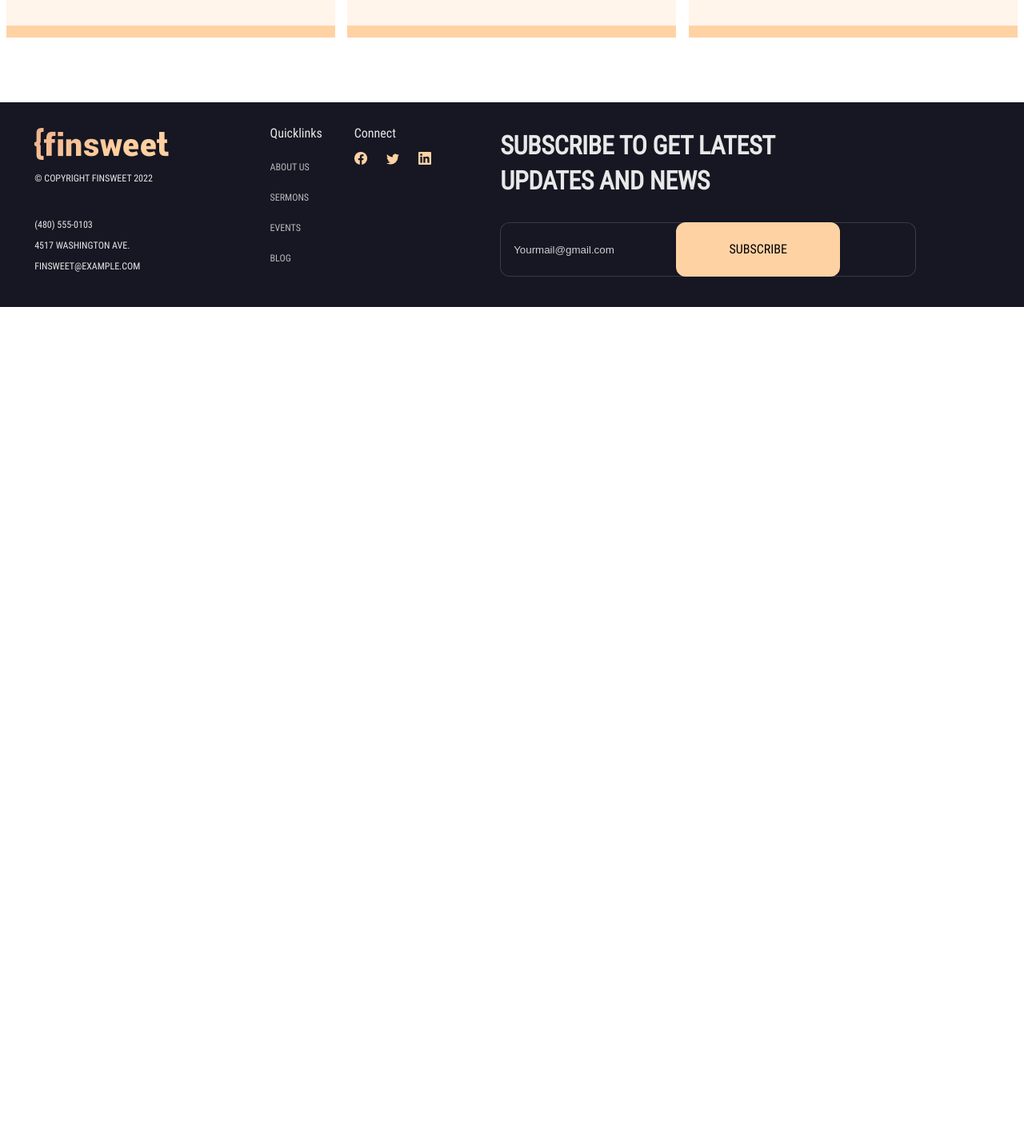
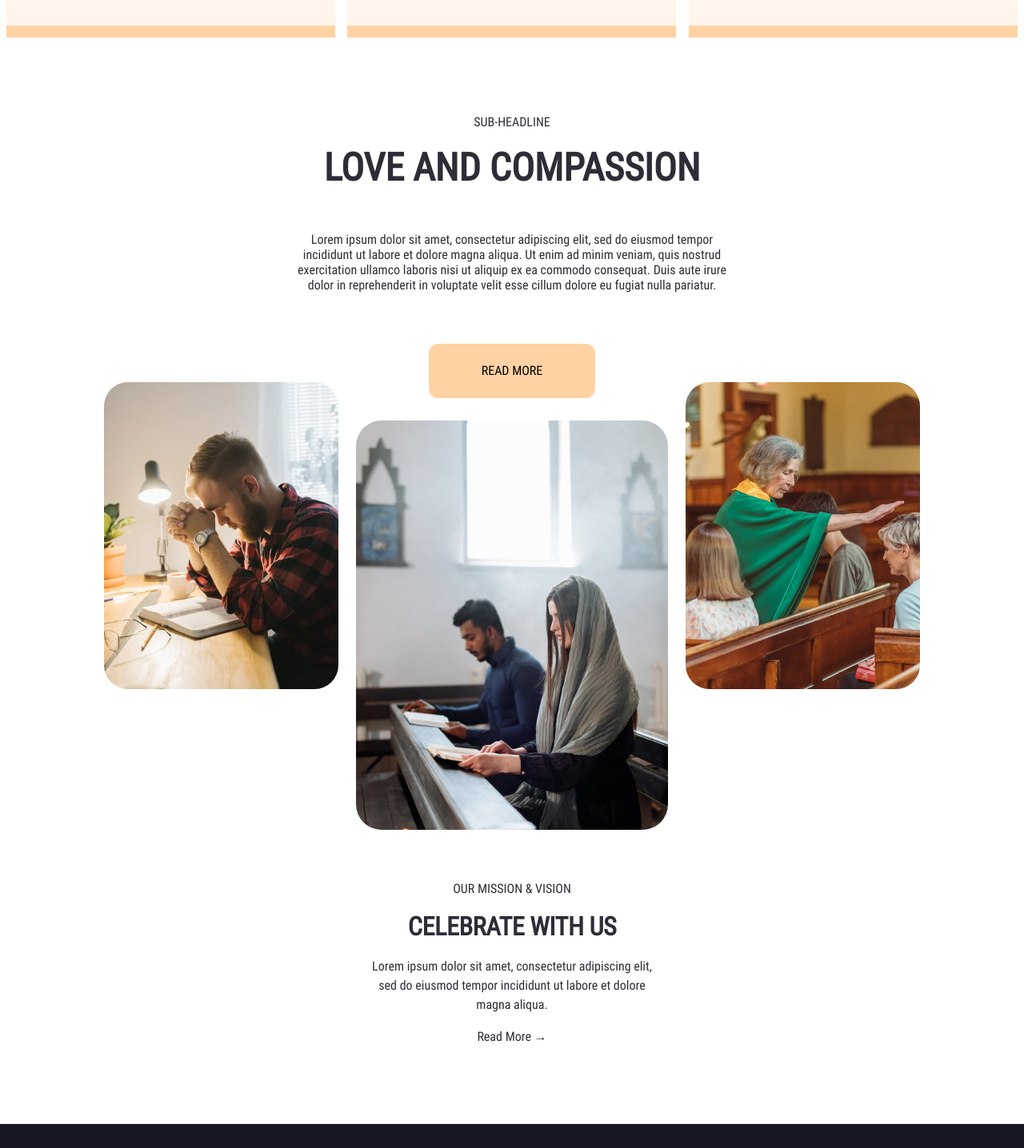
Before and after one commit to NicoFernando19/Church, a React (Create React App) app: page / in a window 1280 px wide. Shown: the part 1460-2896 px from the top of the page at 80% size. Before the commit the page ends 1844 px from the top, so only its background shows below. Built offline with nearby package versions, Linux system fonts and the light colour scheme.

Commit message:
added third section of the home page

```diff
--- /dev/null
+++ b/src/Components/WelcomeComponent/Welcome.js
@@ -0,0 +1,74 @@
+import React from "react";
+import Text from "../../elements/text/Text";
+import Gallery from "../../elements/gallery/Gallery";
+import Container from "../../elements/wrapper/container/Container";
+import Row from "../../elements/wrapper/row/Row";
+import styles from "./Welcome.module.scss";
+import Button from "../../elements/button/Button";
+
+const Welcome = () => {
+  return (
+    <Container className={styles.margin}>
+      <Row className={styles.row}>
+        <Text heading={"h6"} className={styles.subHeadline}>
+          Sub-Headline
+        </Text>
+      </Row>
+      <Row className={styles.row}>
+        <Text heading={"h2"} className={styles.headline}>
+          Love and Compassion
+        </Text>
+      </Row>
+      <Row className={styles.row}>
+        <div className={styles.rowTextDesc}>
+          <Text
+            heading={"h6"}
+            className={`${styles.subHeadline} ${styles.welcomeDesc}`}
+          >
+            Lorem ipsum dolor sit amet, consectetur adipiscing elit, sed do
+            eiusmod tempor incididunt ut labore et dolore magna aliqua. Ut enim
+            ad minim veniam, quis nostrud exercitation ullamco laboris nisi ut
+            aliquip ex ea commodo consequat. Duis aute irure dolor in
+            reprehenderit in voluptate velit esse cillum dolore eu fugiat nulla
+            pariatur.
+          </Text>
+        </div>
+      </Row>
+      <Row className={`${styles.row} ${styles.button}`}>
+        <Button primary={true}>Read More</Button>
+      </Row>
+      <Row className={`${styles.contentCenter} ${styles.marginGallery}`}>
+        <Gallery
+          imageLeft={styles.imageLeft}
+          imageCenter={styles.imageCenter}
+          imageRight={styles.imageRight}
+        />
+      </Row>
+      <Row className={`${styles.row} ${styles.ourMissionMargin}`}>
+        <Text heading={"h6"} className={styles.ourMission}>
+          Our Mission & Vision
+        </Text>
+      </Row>
+      <Row className={styles.row}>
+        <Text heading={"h4"} className={styles.celebrate}>
+          Celebrate with us
+        </Text>
+      </Row>
+      <Row className={styles.row}>
+        <div style={{ width: "28%" }}>
+          <Text heading={"h6"} className={styles.loremText}>
+            Lorem ipsum dolor sit amet, consectetur adipiscing elit, sed do
+            eiusmod tempor incididunt ut labore et dolore magna aliqua.
+          </Text>
+        </div>
+      </Row>
+      <Row className={styles.row}>
+        <Text heading={"h6"} className={styles.readMore}>
+          Read More &rarr;
+        </Text>
+      </Row>
+    </Container>
+  );
+};
+
+export default Welcome;
--- /dev/null
+++ b/src/Components/WelcomeComponent/Welcome.module.scss
@@ -0,0 +1,92 @@
+@import "../../styles/homeImages.scss";
+@import "../../styles/colors.scss";
+
+.headline {
+  color: $black;
+  font-weight: 700;
+  line-height: 64px;
+  margin-top: 0;
+}
+
+.margin {
+  margin: 5rem 0 5rem 0;
+}
+
+.subHeadline {
+  color: $black;
+  font-weight: 400;
+  line-height: 19px;
+}
+
+.row {
+  justify-content: space-around;
+
+  &TextDesc {
+    width: 44%;
+  }
+}
+
+.welcomeDesc {
+  text-transform: none;
+  margin-top: 0;
+}
+
+.contentCenter {
+  justify-content: center;
+}
+
+.imageLeft {
+  background-image: $beardedMan;
+}
+
+.imageCenter {
+  background-image: $readingBook;
+}
+
+.imageRight {
+  background-image: $blessingImage;
+}
+
+.button {
+  position: absolute;
+  left: 0;
+  right: 0;
+  margin-top: 3rem;
+}
+
+.marginGallery {
+  margin: 6rem 0 0 0;
+}
+
+.ourMissionMargin {
+  margin: 3rem 0 0 0;
+}
+.ourMission {
+  color: $black;
+  font-weight: 400;
+  line-height: 19px;
+}
+
+.celebrate {
+  color: $black;
+  font-weight: 700;
+  line-height: 44px;
+  letter-spacing: -0.01em;
+  margin-top: 0;
+  margin-bottom: 0;
+}
+
+.loremText {
+  color: $black;
+  font-weight: 400;
+  line-height: 24px;
+  text-transform: none;
+}
+
+.readMore {
+  color: $black;
+  font-weight: 400;
+  line-height: 24px;
+  text-transform: none;
+  margin-top: 0;
+}
--- /dev/null
+++ b/src/elements/gallery/Gallery.js
@@ -0,0 +1,27 @@
+import React from "react";
+import PropTypes from "prop-types";
+import styles from "./Gallery.module.scss";
+
+const Gallery = ({ imageLeft, imageCenter, imageRight }) => {
+  return (
+    <div className={styles.flex}>
+      <div className={`${styles.imageLeft} ${imageLeft}`} />
+      <div className={`${styles.imageCenter} ${imageCenter}`} />
+      <div className={`${styles.imageRight} ${imageRight}`} />
+    </div>
+  );
+};
+
+Gallery.defaultProps = {
+  imageLeft: "",
+  imageRight: "",
+  imageCenter: "",
+};
+
+Gallery.propTypes = {
+  imageLeft: PropTypes.string,
+  imageRight: PropTypes.string,
+  imageCenter: PropTypes.string,
+};
+
+export default Gallery;
--- /dev/null
+++ b/src/elements/gallery/Gallery.module.scss
@@ -0,0 +1,29 @@
+@import "../../styles/homeImages.scss";
+
+.image {
+  background-position: center;
+  background-repeat: no-repeat;
+  background-size: cover;
+  margin: 0 0.7rem 0 0.7rem;
+
+  &Center {
+    @extend .image;
+    margin-top: 3rem;
+    height: 512px;
+    width: 390px;
+    border-radius: 32px;
+  }
+
+  &Left,
+  &Right {
+    @extend .image;
+    height: 384px;
+    width: 293px;
+    border-radius: 30px;
+  }
+}
+
+.flex {
+  display: flex;
+  flex-direction: row;
+}
--- a/src/pages/Home/Home.js
+++ b/src/pages/Home/Home.js
@@ -1,5 +1,6 @@
 import React from "react";
 import HomeHeader from "../../Components/HomeHeaderComponent/HomeHeader";
+import Welcome from "../../Components/WelcomeComponent/Welcome";
 import WhatDoWeDo from "../../Components/WhatdowedoComponent/WhatDoWeDo";
 
 const Home = () => {
@@ -7,6 +8,7 @@ const Home = () => {
     <React.Fragment>
       <HomeHeader />
       <WhatDoWeDo />
+      <Welcome />
     </React.Fragment>
   );
 };
--- a/src/styles/homeImages.scss
+++ b/src/styles/homeImages.scss
@@ -2,3 +2,6 @@ $bgHomeHeader: url("../Storage/Images/women-pray.jpg");
 $prayIcon: url("../Storage/Images/prayIcon.png");
 $givingIcon: url("../Storage/Images/givingIcon.png");
 $getInvolvedIcon: url("../Storage/Images/getInvolvedIcon.png");
+$beardedMan: url("../Storage/Images/bearded-man.jpg");
+$blessingImage: url("../Storage/Images/blessing.jpeg");
+$readingBook: url("../Storage/Images/reading-book.jpeg");
```
